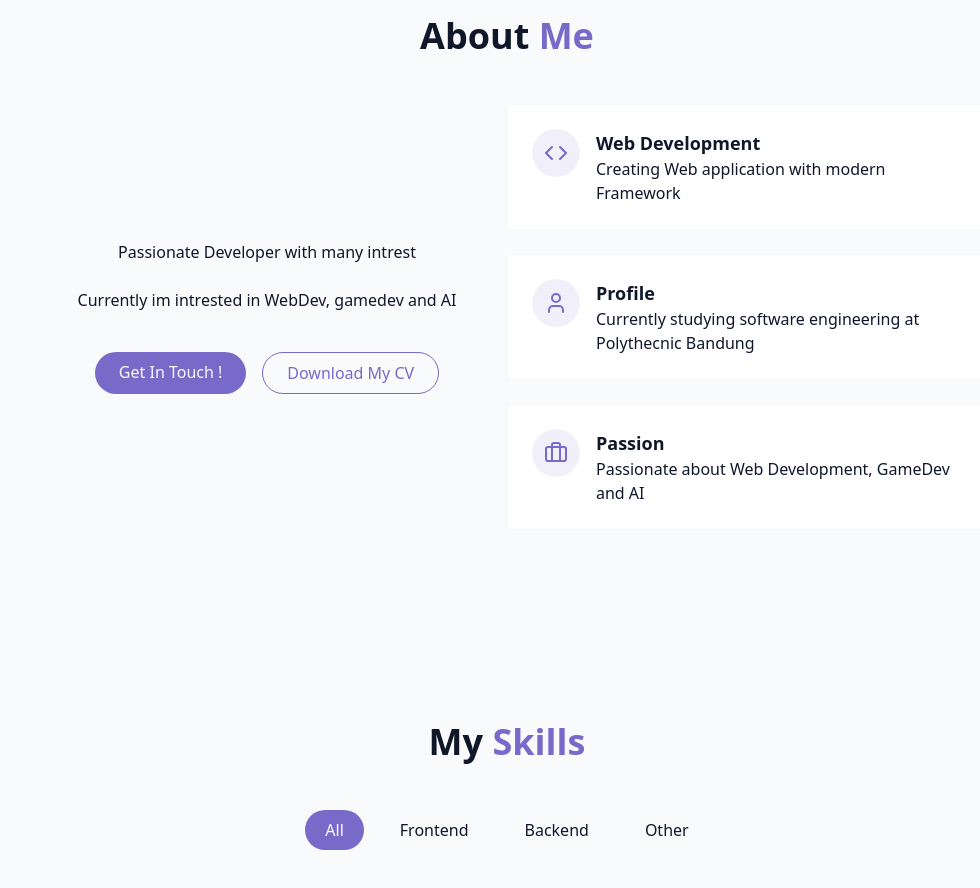
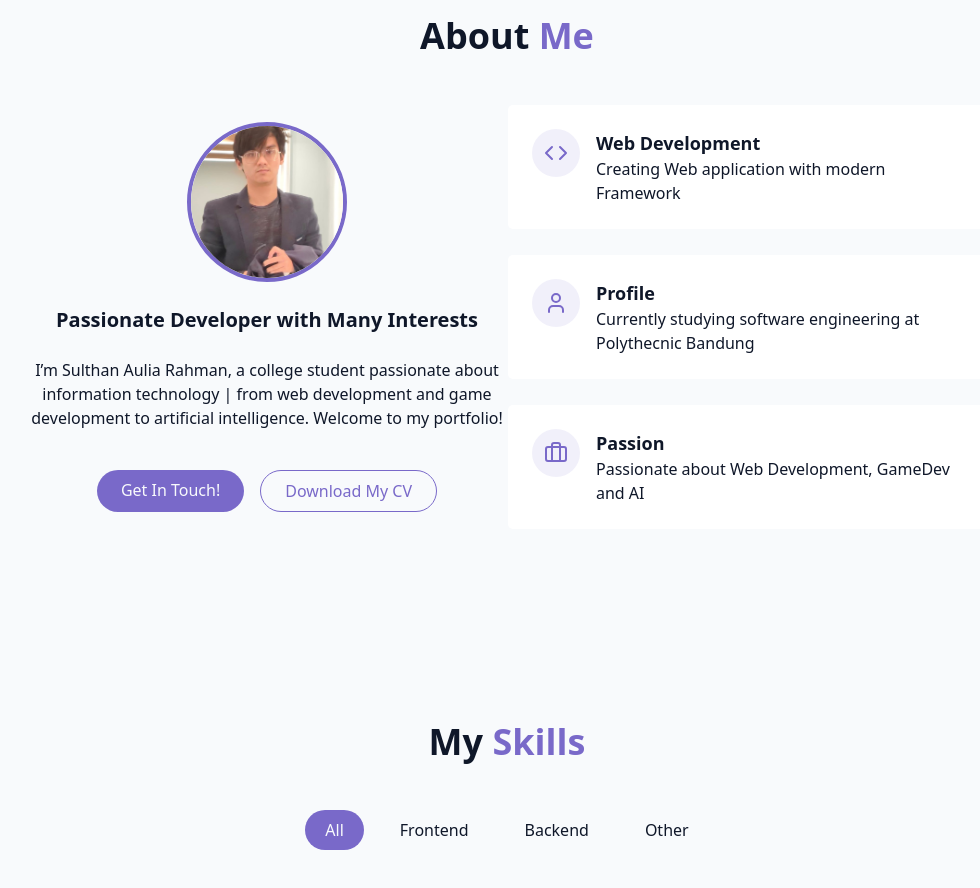
Before and after one commit to SulthanAuliaRahman/MyPortfolioSite, a React (Vite) app: page / in a window 1280 px wide. Shown: the part 880-1768 px from the top of the page, without its empty margins (133-1113 px from the left). Built offline with nearby package versions, Linux system fonts and the light colour scheme.

Commit message:
Tode: done "Profile dengan gambar (Linkaran) di kiri about me"

```diff
--- a/src/components/AboutSection.jsx
+++ b/src/components/AboutSection.jsx
@@ -1,8 +1,6 @@
 import { Briefcase, Code, User } from "lucide-react";
 import { cn } from "@/lib/utils";
-
-
-// TODO: Buat Profile dengan gambar (Linkaran) di kiri about me
+import { ProfileCard } from "./ProfileCard";
 
 export const AboutSection = () => {
   return (
@@ -14,26 +12,7 @@ export const AboutSection = () => {
         </h2>
 
         <div className="grid grid-cols-1 md:grid-cols-2 gap 12 items-center">
-          <div className="space-y-6">
-            <h3>Passionate Developer with many intrest</h3>
-            <p className="text-muted-foreground">Currently im intrested in WebDev, gamedev and AI</p>
-
-            <div className="flex flex-col sm:flex-row gap-4 pt-4 justify-center">
-              <a href="#contact" className="cosmic-button">
-                {" "}
-                Get In Touch !
-              </a>
-              <a
-                href=""
-                className={cn(
-                  "px-6 py-2 rounded-full border border-primary text-primary",
-                  "hover:bg-primary/10 transition-colors duration-300"
-                )}
-              >
-                Download My CV
-              </a>
-            </div>
-          </div>
+          <ProfileCard />
           <div className="grid grid-cols-1 gap-6">
             <div className="gradient-border p-6 card-hover">
               <div className="flex items-start gap-4">
--- /dev/null
+++ b/src/components/ProfileCard.jsx
@@ -0,0 +1,37 @@
+export const ProfileCard = () => {
+  return (
+    <div className="space-y-6 flex flex-col items-center text-center">
+      <div className="relative w-40 h-40 rounded-full border-4 border-primary overflow-hidden">
+        <img
+          src="/profile/berjas.jpg"
+          alt="Sulthan Aulia Rahman"
+          className="w-full h-full object-cover"
+        />
+      </div>
+
+      <h3 className="text-xl font-semibold">
+        Passionate Developer with Many Interests
+      </h3>
+
+      <p className="text-muted-foreground">
+        I’m Sulthan Aulia Rahman, a college student passionate
+        about information technology | from web development and{" "}
+        game development to{" "}
+        artificial intelligence. Welcome to my portfolio!
+      </p>
+
+      <div className="flex flex-col sm:flex-row gap-4 pt-4 justify-center">
+        <a href="#contact" className="cosmic-button">
+          Get In Touch!
+        </a>
+        <a
+          href="/SulthanAuliaRahman_CV.pdf"
+          className="px-6 py-2 rounded-full border border-primary text-primary
+                     hover:bg-primary/10 transition-colors duration-300"
+        >
+          Download My CV
+        </a>
+      </div>
+    </div>
+  );
+};
```
Also changed, not shown: public/profile/berjas.jpg (added).
